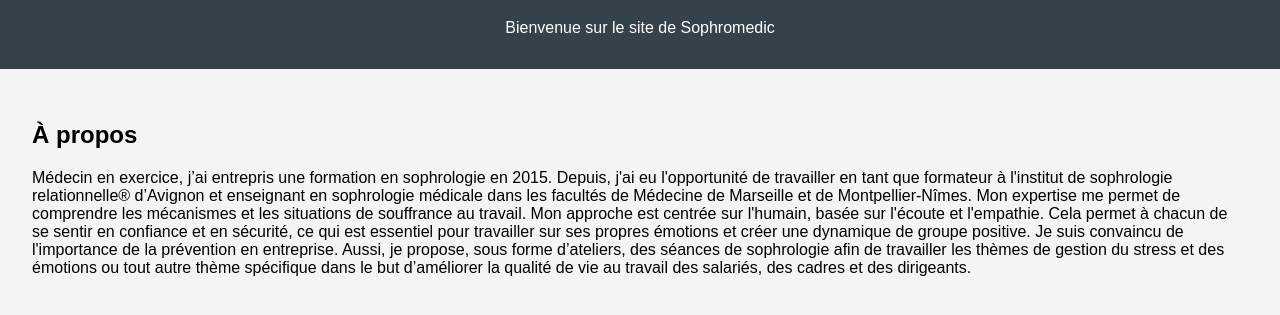
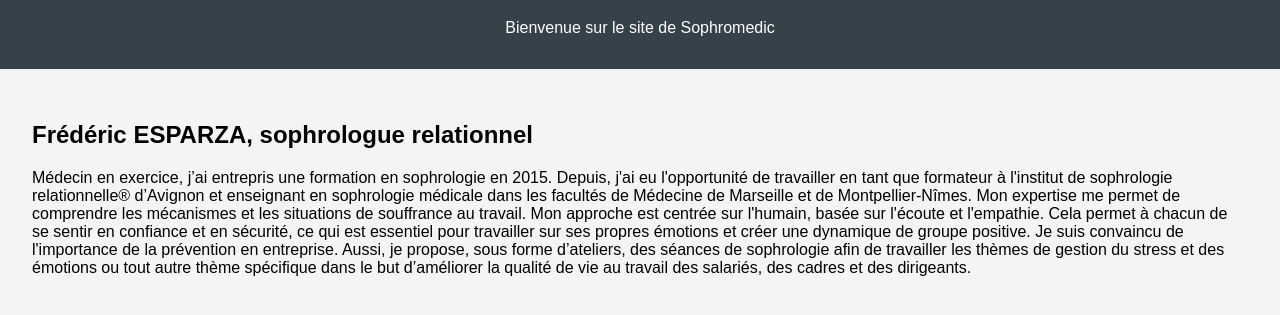
Before and after one commit to Sophromedics/sophromedics.github.io, a plain HTML site: page index.html in a window 1280 px wide. Shown: the part 77-392 px from the top of the page. Drawn offline with Linux system fonts and the light colour scheme.

Commit message:
Update index.html

```diff
--- a/index.html
+++ b/index.html
@@ -28,7 +28,7 @@
         <p>Bienvenue sur le site de Sophromedic</p>
     </header>
     <main>
-        <h2>À propos</h2>
+        <h2>Frédéric ESPARZA, sophrologue relationnel</h2>
         <p>Médecin en exercice, j’ai entrepris une formation en sophrologie en 2015. Depuis, j'ai eu l'opportunité de travailler en tant que formateur à l'institut de sophrologie relationnelle® d’Avignon et enseignant en sophrologie médicale dans les facultés de Médecine de Marseille et de Montpellier-Nîmes.
 
 Mon expertise me permet de comprendre les mécanismes et les situations de souffrance au travail.
```
